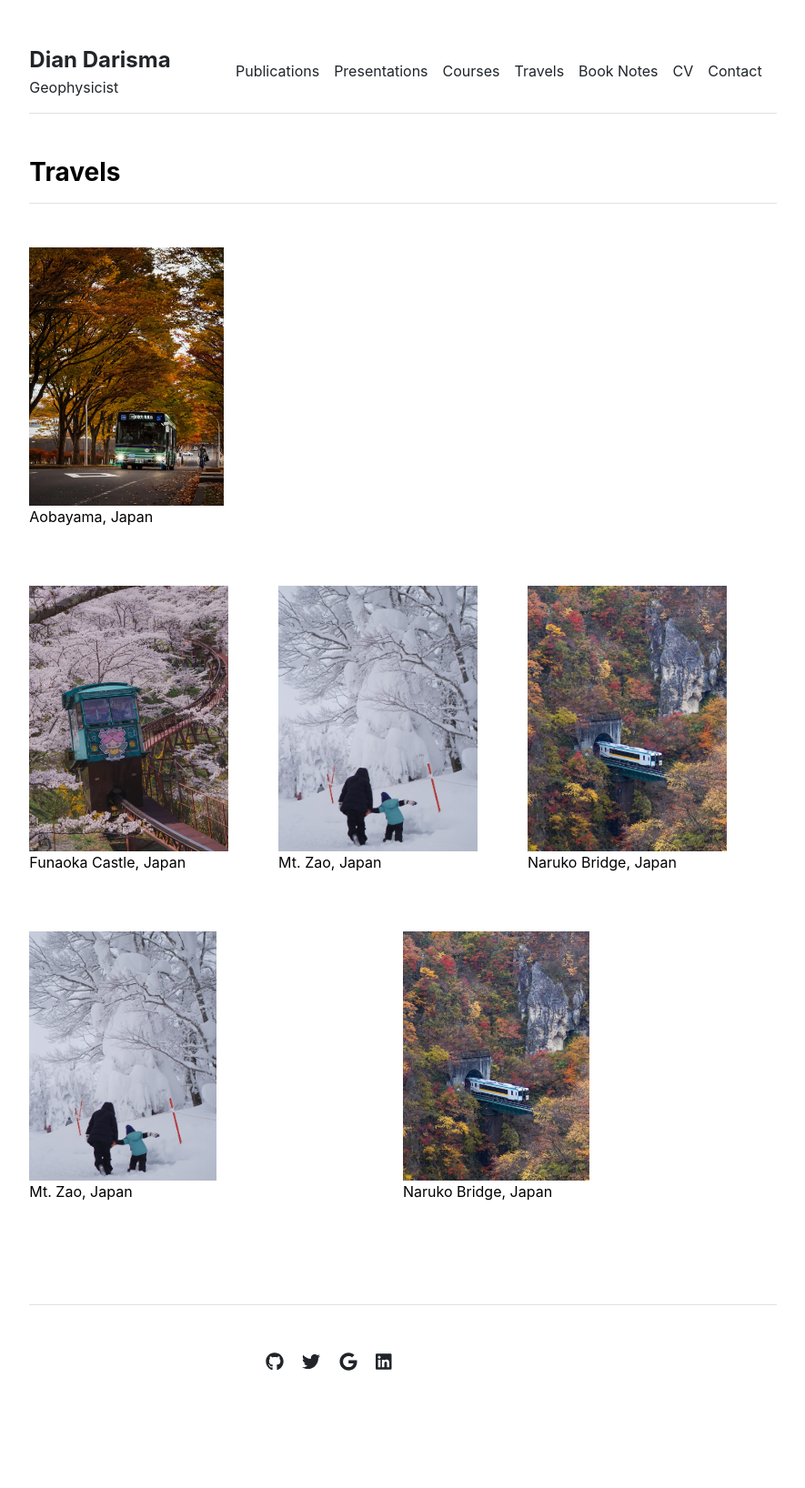
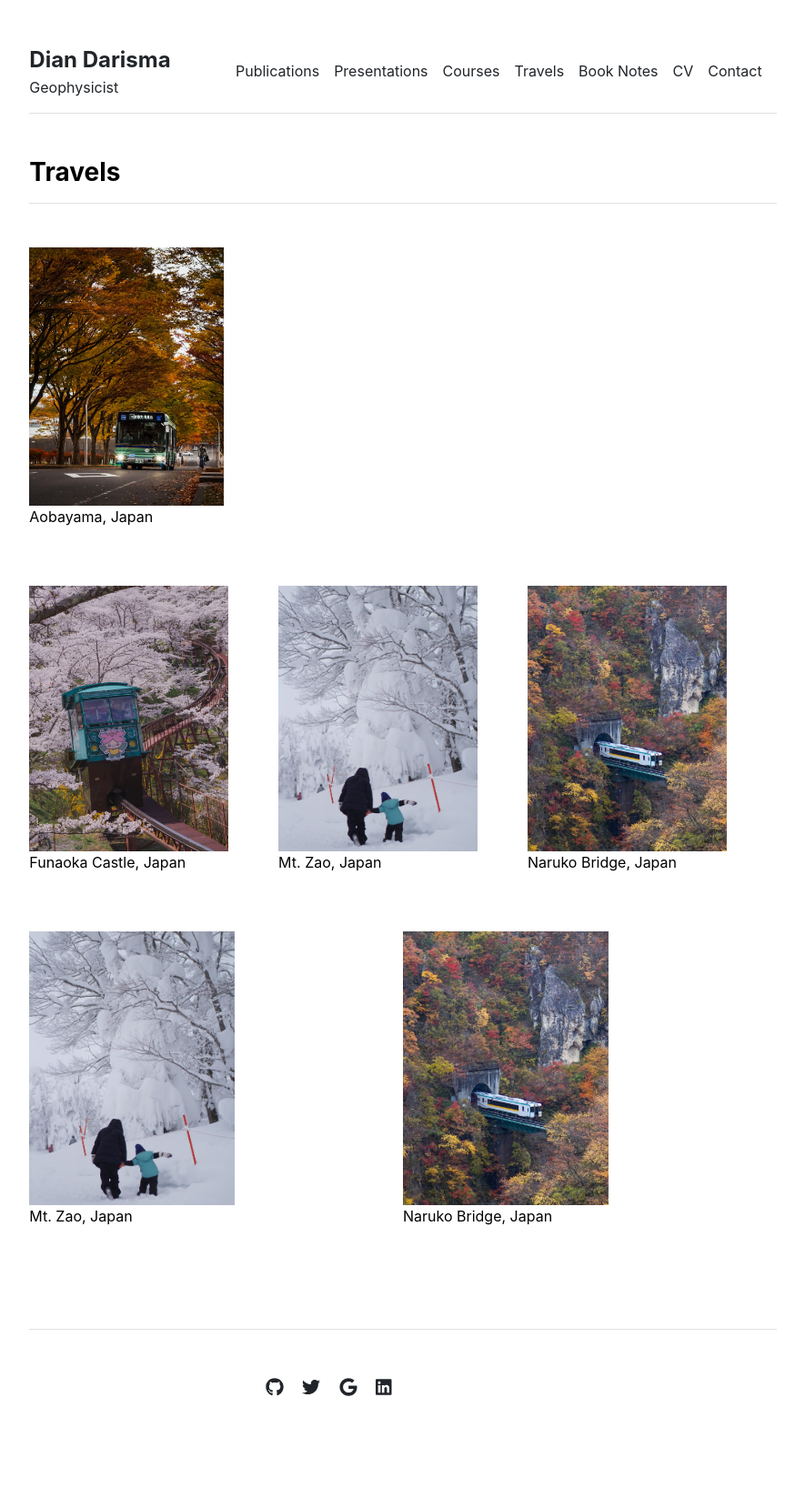
Before and after one commit to diandarisma/diandarisma.github.io, a Jekyll site: the page built from travels.md, in a window 1280 px wide. Shown: the whole page at 91% size, without its empty margins (197-1082 px from the left). Built offline with Jekyll 4.4.1, drawn with Linux system fonts in a browser that asks for light colours; before the commit the page ends 1609 px from its top, so only the background shows below that.

Commit message:
Update travels.html

```diff
--- a/_includes/travels.html
+++ b/_includes/travels.html
@@ -9,7 +9,7 @@
   }
 </style>
 
-<!--One figure, width = 25%
+<!--One figure, width = 26%
 Two figures, width = 40%
 -->
 
@@ -43,11 +43,11 @@ Two figures, width = 40%
 
       <div class="image-container">
         <figure>
-          <img src="/assets/img/travel/mtzao.jpeg" alt="mtzao" width="50%">
+          <img src="/assets/img/travel/mtzao.jpeg" alt="mtzao" width="55%">
           <figcaption>Mt. Zao, Japan</figcaption>
         </figure>
         <figure>
-          <img src="/assets/img/travel/narukobridge.jpeg" alt="naruko" width="50%">
+          <img src="/assets/img/travel/narukobridge.jpeg" alt="naruko" width="55%">
           <figcaption>Naruko Bridge, Japan</figcaption>
         </figure>
       </div>
```
